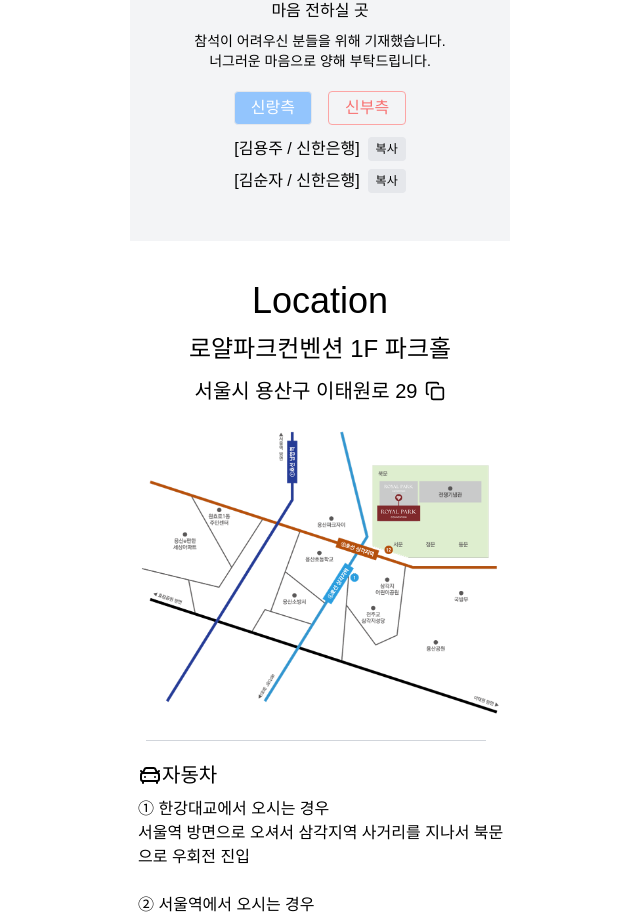
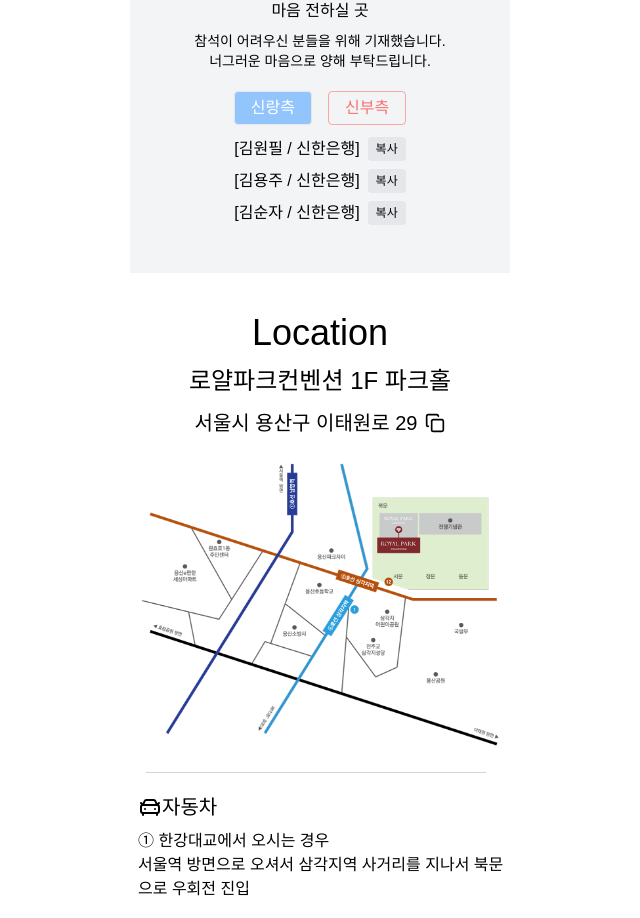
Before and after one commit to 1roo/mobile_wedding_invitation, a React (Create React App) app: page / in a window 1280 px wide. Shown: the part 2599-3517 px from the top of the page, without its empty margins (320-960 px from the left). Built offline with nearby package versions, Linux system fonts and the light colour scheme; no server answers.

Commit message:
신랑신부 계좌 추가

```diff
--- a/src/components/Parents.tsx
+++ b/src/components/Parents.tsx
@@ -6,6 +6,9 @@ const Parents = () => {
   const groomInfo = {
     label: "신랑측",
     borderColor: "border-blue-300",
+    name: "김원필",
+    bank: "신한은행",
+    bankNumber: process.env.REACT_APP_GROOM_BANK as string,
     daddyName: "김용주",
     daddyBank: "신한은행",
     daddyBankNumber: process.env.REACT_APP_GROOM_DAD_BANK as string,
@@ -17,6 +20,9 @@ const Parents = () => {
   const brideInfo = {
     label: "신부측",
     borderColor: "border-red-300",
+    name: "하나래",
+    bank: "KB국민은행",
+    bankNumber: process.env.REACT_APP_BRIDE_BANK as string,
     daddyName: "하승대",
     daddyBank: "NH농협은행",
     daddyBankNumber: process.env.REACT_APP_BRIDE_DAD_BANK as string,
@@ -77,8 +83,25 @@ const Parents = () => {
       </div>
 
       {/* 계좌 정보 */}
-      <div className="mt-3 flex flex-col gap-2 text-base items-center">
-        <div className="flex items-center gap-2">
+      <div className="mt-3 flex flex-col gap-2 text-base">
+        <div className="flex gap-2 justify-between">
+          <span>
+            [{accountInfo.name} / {accountInfo.bank}] {accountInfo.bankNumber}
+          </span>
+          <button
+            onClick={() =>
+              handleCopy(
+                accountInfo.name,
+                accountInfo.bank,
+                accountInfo.bankNumber
+              )
+            }
+            className="text-xs px-2 py-1 bg-gray-200 rounded hover:bg-gray-300 transition"
+          >
+            복사
+          </button>
+        </div>
+        <div className="flex gap-2 justify-between">
           <span>
             [{accountInfo.daddyName} / {accountInfo.daddyBank}]{" "}
             {accountInfo.daddyBankNumber}
@@ -96,7 +119,7 @@ const Parents = () => {
             복사
           </button>
         </div>
-        <div className="flex items-center gap-2">
+        <div className="flex gap-2 justify-between">
           <span>
             [{accountInfo.mommyName} / {accountInfo.mommyBank}]{" "}
             {accountInfo.mommyBankNumber}
```
